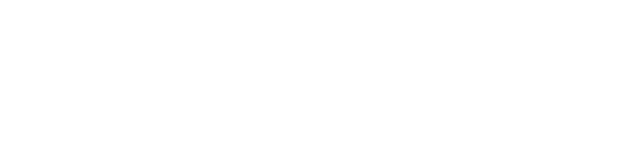
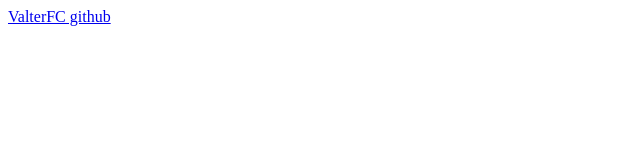
Before and after one commit to valterfc/valterfc.github.io, a plain HTML site: page index.html in a window 1280 px wide. Shown: the whole page, without its empty margins (0-640 px from the left). Drawn offline with Linux system fonts and the light colour scheme.

Commit message:
Update index.html

```diff
--- a/index.html
+++ b/index.html
@@ -6,5 +6,8 @@
 	<meta name=description content='Vfc ESP8266 IoT Aquarium Controller'>
 </head>
 <body>
+
+<a href="https://github.com/valterfc/">ValterFC github</a>
+
 </body>
 </html>
```
